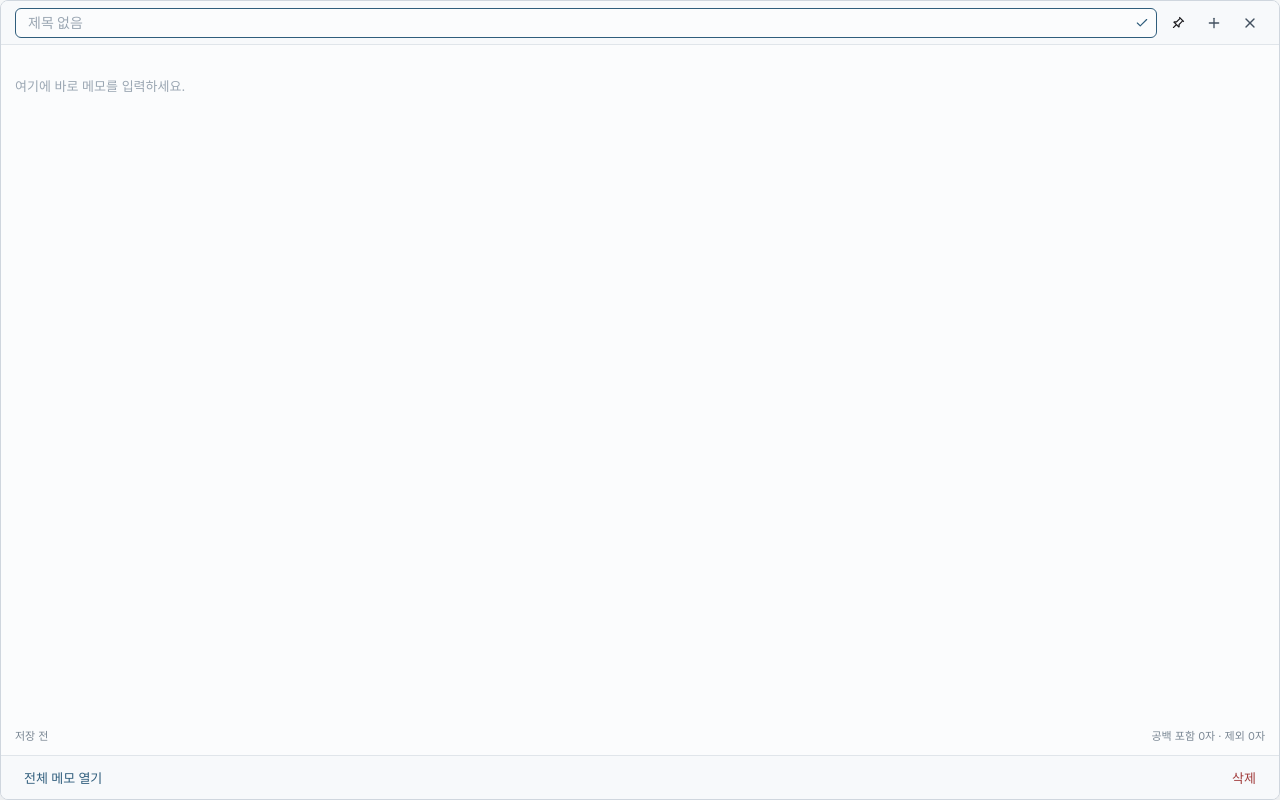
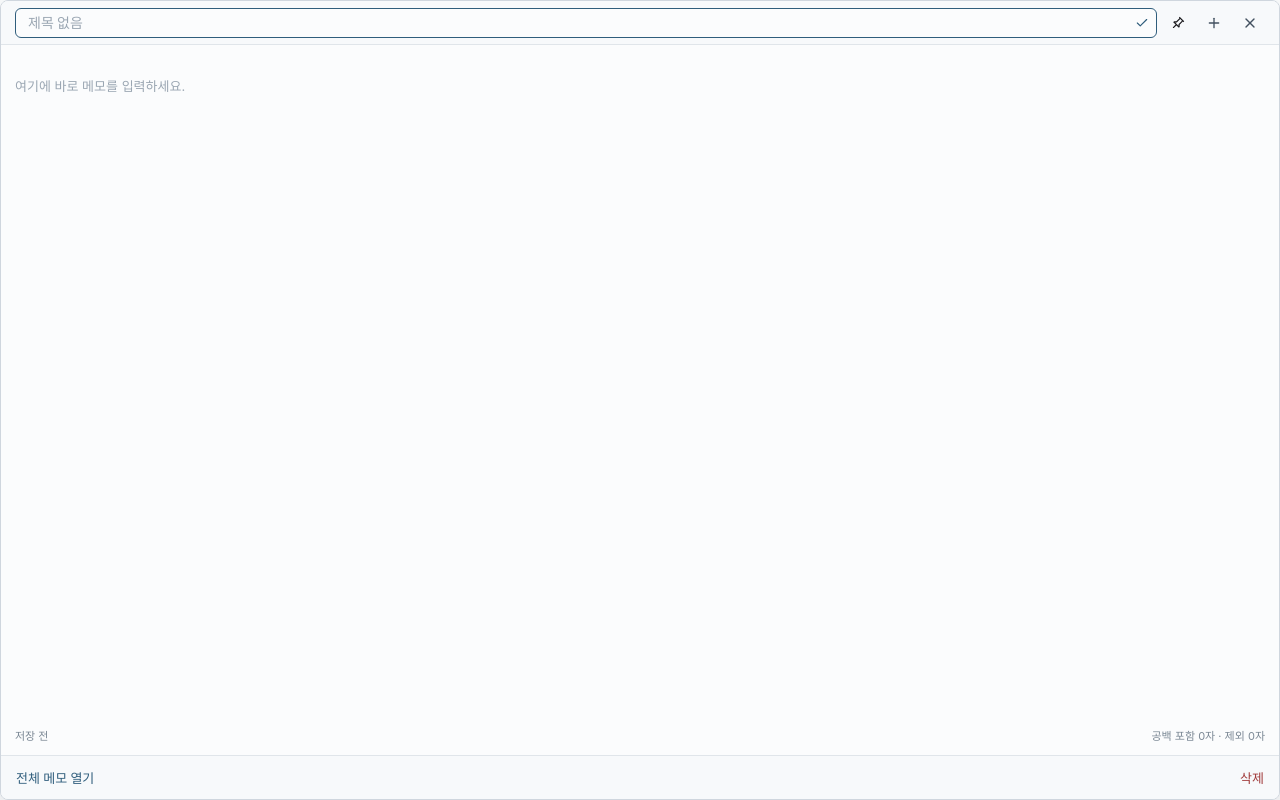
Before and after one commit to jungbk0808/seumideut, a React (Vite) app in the folder apps/desktop/: page / in a window 1280 px wide. Built offline with nearby package versions, Linux system fonts and the light colour scheme.

Commit message:
fix(ui): 위젯 하단 버튼 좌우 정렬 조정

```diff
--- a/apps/desktop/src/styles.css
+++ b/apps/desktop/src/styles.css
@@ -872,8 +872,13 @@ button {
   justify-content: space-between;
   gap: 12px;
   border-top: 1px solid #e0e5ea;
-  padding: 0 14px;
+  padding: 0 4px;
   background: #f7f9fb;
+}
+
+.widget-footer .text-button,
+.widget-footer .danger-button {
+  padding: 0 10px;
 }
 
 .settings-panel {
```
